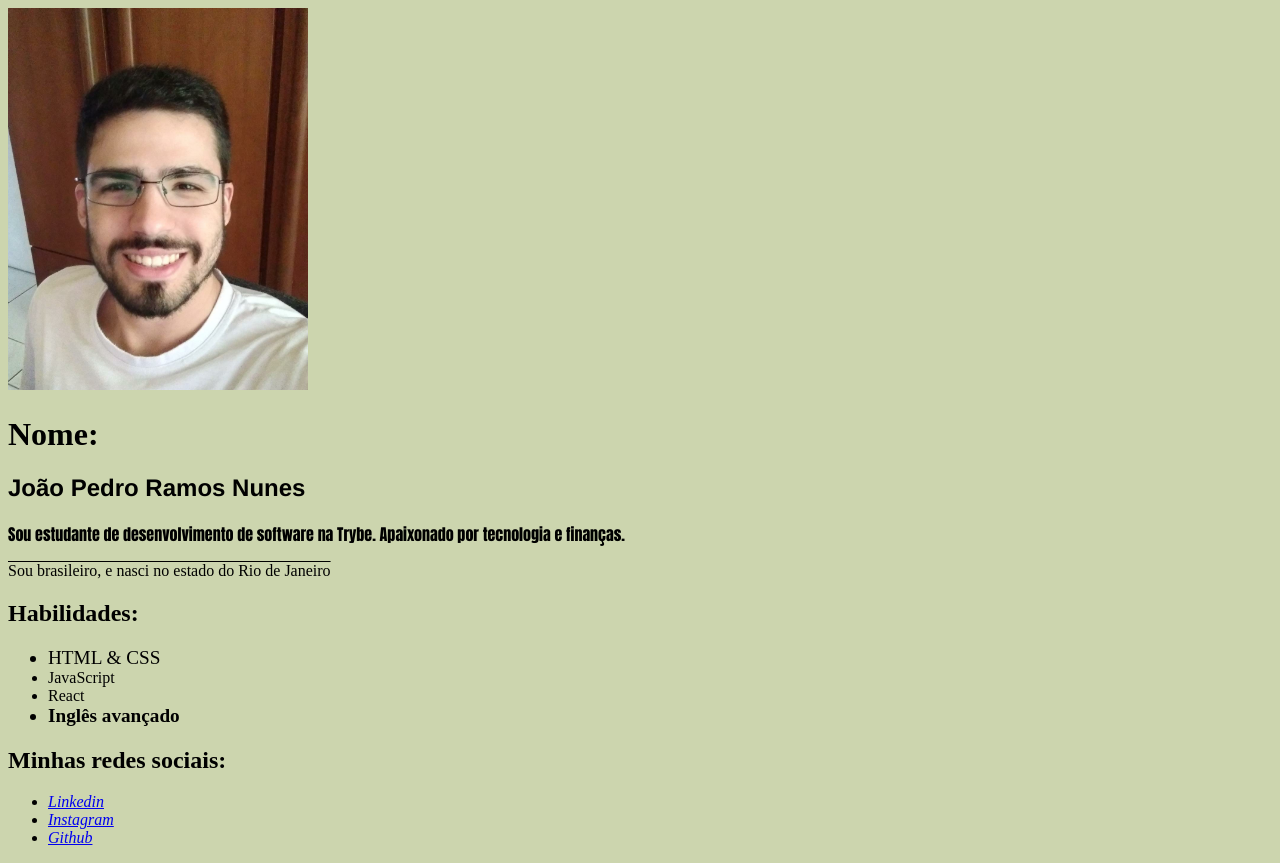
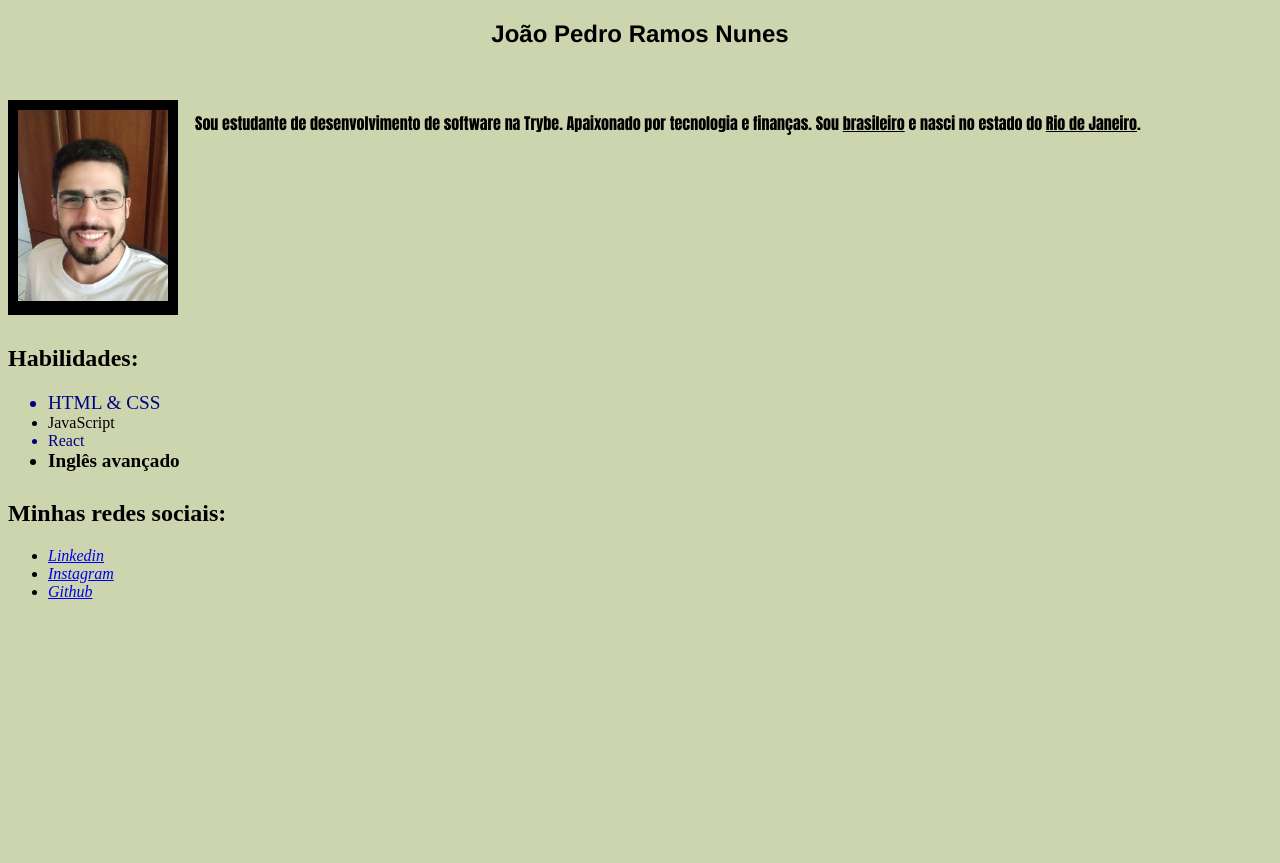
Before and after one commit to jpnunes21/jpnunes21.github.io, a plain HTML site: page index.html in a window 1280 px wide. After the commit the page ends 800 px from the top, so only its background shows below. Drawn offline with Linux system fonts and the light colour scheme.

Commit message:
Adiciona estilos CSS

```diff
--- a/index.html
+++ b/index.html
@@ -3,43 +3,25 @@
 <head>
     <meta charset="UTF-8">
     <title>Meu Portifólio</title>
-    <style>
-        body {
-            background: rgb(204, 213, 174);
-        }
-        #nome {
-            font-family: 'Franklin Gothic Medium', 'Arial Narrow', Arial, sans-serif;
-        }
-        #descrição {
-            font-family: Impact, Haettenschweiler, 'Arial Narrow Bold', sans-serif;
-        }
-        .maior {
-            font-size: larger;
-        }
-        #nacionalidade {
-            text-decoration: overline;
-        }
+    <link rel="stylesheet" href="style.css">
 
-    </style>
 </head>
 <body>
-    <img src="WhatsApp Image 2021-10-25 at 13.30.33.jpeg" width="300px" alt="Foto do João Pedro utilizando óculos e camisa branca." id="foto">
-    <h1>Nome:</h1>
-    <h2 id="nome">João Pedro Ramos Nunes</h2>
-    <p id="descrição">Sou estudante de desenvolvimento de software na Trybe. Apaixonado por tecnologia e finanças.</p>
-    <p id="nacionalidade">Sou brasileiro, e nasci no estado do Rio de Janeiro</p>
-        <h2 id="habilidades">Habilidades:</h2>
-        <ul>
+    <div class="image"><img src="WhatsApp Image 2021-10-25 at 13.30.33.jpeg" width="150px" alt="Foto do João Pedro utilizando óculos e camisa branca."></div>
+    <div class="name"><h2 id="nome">João Pedro Ramos Nunes</h2></div>
+    <div class="descripition"><p id="descrição">Sou estudante de desenvolvimento de software na Trybe. Apaixonado por tecnologia e finanças. Sou <span class="nacionalidade">brasileiro</span> e nasci no estado do <span class="nacionalidade">Rio de Janeiro</span>.</p></div>
+        <div class="habilidades"><h2>Habilidades:</h2>
+        <ul class="listahabilidades">
             <li class="maior">HTML & CSS</li>
             <li>JavaScript</li>
             <li>React</li>
             <li class="maior"><strong>Inglês avançado</strong></li>
-        </ul>
-        <h2 id="redes">Minhas redes sociais:</h2>
+        </ul></div>
+        <div class="redes"><h2 >Minhas redes sociais:</h2>
         <ul>
             <li><em><a href="https://www.linkedin.com/in/joaopedroramoss/" target="_blank">Linkedin</a></em></li>
             <li><em><a href="https://www.instagram.com/_joaopedronunes/" target="_blank">Instagram</a></em></li>
             <li><em><a href="https://github.com/jpnunes21" target="_blank">Github</a></em></li>
-        </ul>
+        </ul></div>
 
 </html>
--- /dev/null
+++ b/style.css
@@ -0,0 +1,41 @@
+body {
+    background: rgb(204, 213, 174);
+}
+#descrição {
+    font-family: Impact, Haettenschweiler, 'Arial Narrow Bold', sans-serif;
+}
+.maior {
+    font-size: larger;
+}
+.nacionalidade {
+   text-decoration: underline;
+    font-family: Impact, Haettenschweiler, 'Arial Narrow Bold', sans-serif;
+}
+.descripition {
+    position: absolute;
+    left: 180px;
+    top: 80px;
+    margin: 10px;
+    padding: 5px;
+}
+.name {
+    text-align: center;
+    font-family: 'Franklin Gothic Medium', 'Arial Narrow', Arial, sans-serif;
+}
+.image {
+    position: absolute;
+    top: 100px;
+    padding: 10px;
+    background-color: black;
+}
+.habilidades {
+    top: 325px;
+    position: absolute;
+}
+.redes {
+    position: absolute;
+    top: 480px;
+}
+.listahabilidades li:nth-child(2n+1) {
+    color: navy;
+}
```
